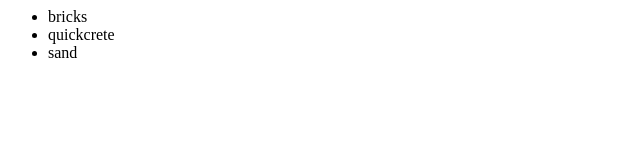
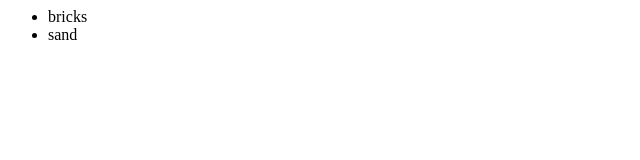
Before and after one commit to zeeeya/RepoPips, a plain HTML site: page index.html in a window 1280 px wide. Shown: the full height of the page, 0-640 px from the left. Drawn offline with Linux system fonts and the light colour scheme.

Commit message:
changed mortar

```diff
--- a/index.html
+++ b/index.html
@@ -3,7 +3,6 @@
 		<div>
 			<ul>
 				<li>bricks</li>
-				<li>quickcrete</li>
 				<li>sand</li>
 			</ul>
 		<div>
```
